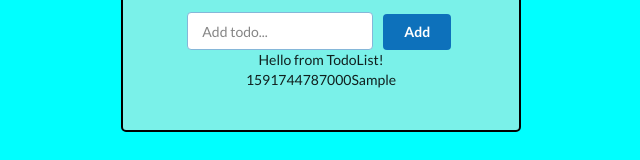
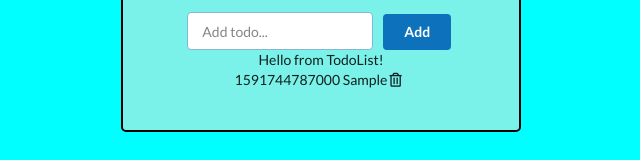
Before and after one commit to lawrenceyoon/React-App--TodoList, a React (Create React App) app: page / in a window 1280 px wide. Both pictures are taken after typing "Sample" into the empty fields and a click on the button "Add". Shown: the part 180-340 px from the top of the page, without its empty margins (319-959 px from the left). Built offline with nearby package versions, Linux system fonts and the light colour scheme.

Commit message:
Clicking trash icon now deletes todo

```diff
--- a/src/components/app/App.js
+++ b/src/components/app/App.js
@@ -18,7 +18,11 @@ class App extends React.Component {
   onFormSubmit = (event) => {
     event.preventDefault();
     this.setState({
-      todos: [...this.state.todos, this.state.currentTodo], currentTodo: { todo: "", key: "" }
+      todos: [...this.state.todos, this.state.currentTodo],
+      currentTodo: {
+        todo: "",
+        key: ""
+      }
     });
   };
 
@@ -29,6 +33,11 @@ class App extends React.Component {
         key: Date.now()
       }
     });
+  };
+
+  onDeleteTodo = (key) => {
+    const filteredItems = this.state.todos.filter((todo) => todo.key !== key);
+    this.setState({ todos: filteredItems });
   };
 
   render() {
@@ -44,7 +53,7 @@ class App extends React.Component {
           <button className="ui primary button" type="submit">Add</button>
         </form>
 
-        <TodoList todos={this.state.todos} />
+        <TodoList todos={this.state.todos} deleteTodo={this.onDeleteTodo} />
       </div>
     );
   };
--- a/src/components/todolist/TodoList.js
+++ b/src/components/todolist/TodoList.js
@@ -5,8 +5,11 @@ import './TodoList.scss';
 
 const TodoList = (props) => {
   const List = props.todos.map(todo => {
-    return <div className="List" key={todo.key}>
-      {todo.key}{todo.todo}
+    return <div className="TodoItem" key={todo.key}>
+      {todo.key} {todo.todo}
+      <span>
+        <i class="trash alternate outline icon" onClick={() => props.deleteTodo(todo.key)}></i>
+      </span>
     </div>
   });
 
```
